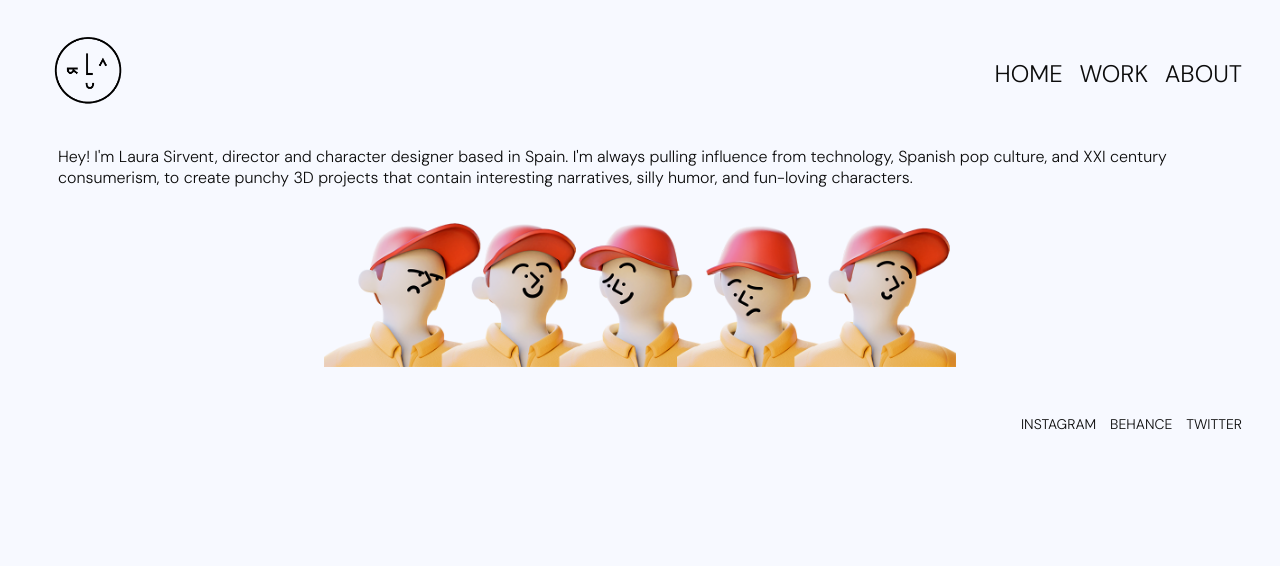
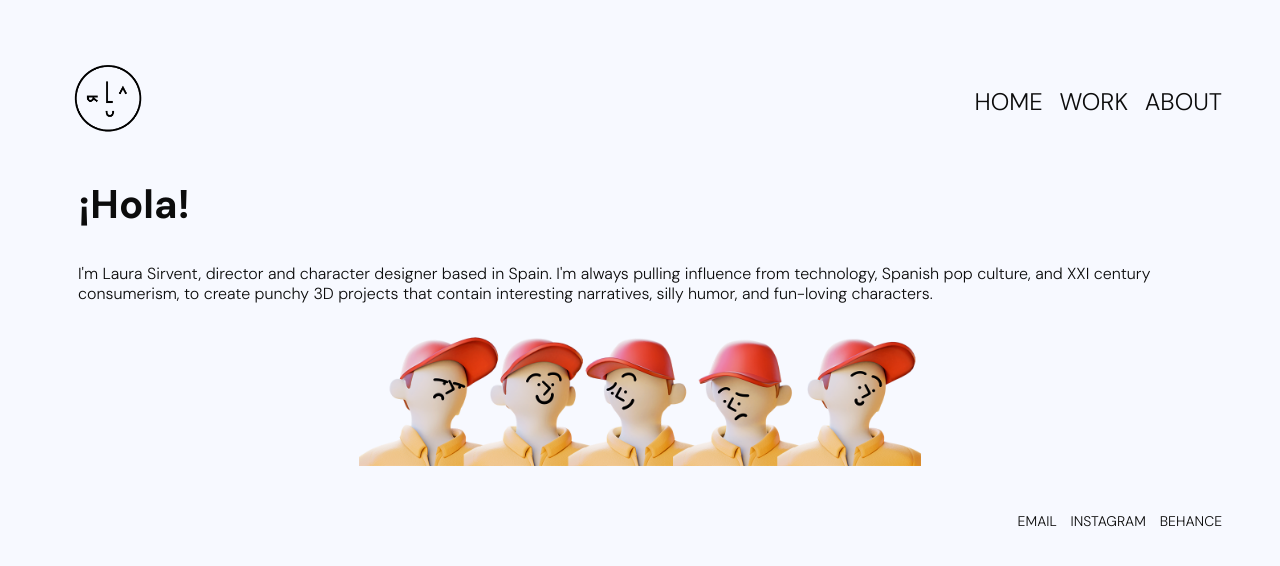
Before and after one commit to laurasirco/Portfolio, a Jekyll site: the page built from pages/about.html, in a window 1280 px wide. Shown: the top 566 px of the page. Built offline with Jekyll 4.4.1, drawn with Linux system fonts in a browser that asks for light colours.

Commit message:
added work page

```diff
--- a/_includes/footer.html
+++ b/_includes/footer.html
@@ -1,7 +1,7 @@
 <footer>
     <nav>
-        <a href="/">Instagram</a>
-        <a href="/">Behance</a>
-        <a href="/">Twitter</a>
+        <a href="mailto:hola@laurasirvent.com">Email</a>
+        <a href="https://www.instagram.com/lady_caballo/">Instagram</a>
+        <a href="https://www.behance.net/laurasirvent">Behance</a>
     </nav>
 </footer>
--- a/assets/css/app.scss
+++ b/assets/css/app.scss
@@ -11,10 +11,11 @@
 body {
     background-color: $background;
     color: $black;
-
+    padding: 20px;
     font-family: $typography, sans-serif;
     font-weight: 300;
     line-height: 1.3;
+
 }
 
 h1{
@@ -50,13 +51,24 @@
     margin: 30px;
     font-size: 24px;
 
-    img.logo{
-        max-width: 80px;
-    }
-
     a {
         margin-left: 10px;
     }
+}
+
+img.logo{
+    max-width: 80px;
+    transition: all 0.6s ease-in-out 0s;
+
+    &:hover{
+        cursor: default;
+        transform: rotate(360deg);
+        transition: all 0.6s ease-in-out 0s;
+    }
+}
+
+img.rounded{
+    border-radius: 50%;
 }
 
 .center {
@@ -65,11 +77,6 @@
     margin-left: auto;
     margin-right: auto;
     width: 50%;
-}
-
-p{
-    margin-left: 50px;
-    margin-right: 50px;
 }
 
 nav a, p a {
@@ -97,10 +104,10 @@
     }
 }
 
-.container {
-    margin: 10px auto;
-    max-width: 600px;
-    text-align: center;
+section {
+    margin-left: 50px;
+    margin-right: 50px;
+    text-align: left;
   }
   h1 {
     margin: 30px 0;
--- a/index.html
+++ b/index.html
@@ -3,7 +3,7 @@
 title: Laura Sirvent
 ---
 
-<img class="center" src="assets/img/foreveryoung/foreveryoung_01.png">
+<img class="center rounded" src="assets/img/foreveryoung/foreveryoung_01.png">
 
 <div class="blog-posts">
     {% for post in site.posts %}
--- a/about.html
+++ b/pages/about.html
@@ -4,8 +4,9 @@
 permalink: /about/
 ---
 
+<h2>¡Hola!</h2>
 <p>
-    Hey! I'm Laura Sirvent, director and character designer based in Spain.
+    I'm Laura Sirvent, director and character designer based in Spain.
     I'm always pulling influence from technology, Spanish pop culture, and XXI century consumerism, to create punchy 3D projects that contain interesting narratives, silly humor, and fun-loving characters.
 </p>
 
--- /dev/null
+++ b/pages/work.html
@@ -0,0 +1,5 @@
+---
+layout: default
+title: Work
+permalink: /work/
+---
```
Also changed, not shown: 2 other files.
